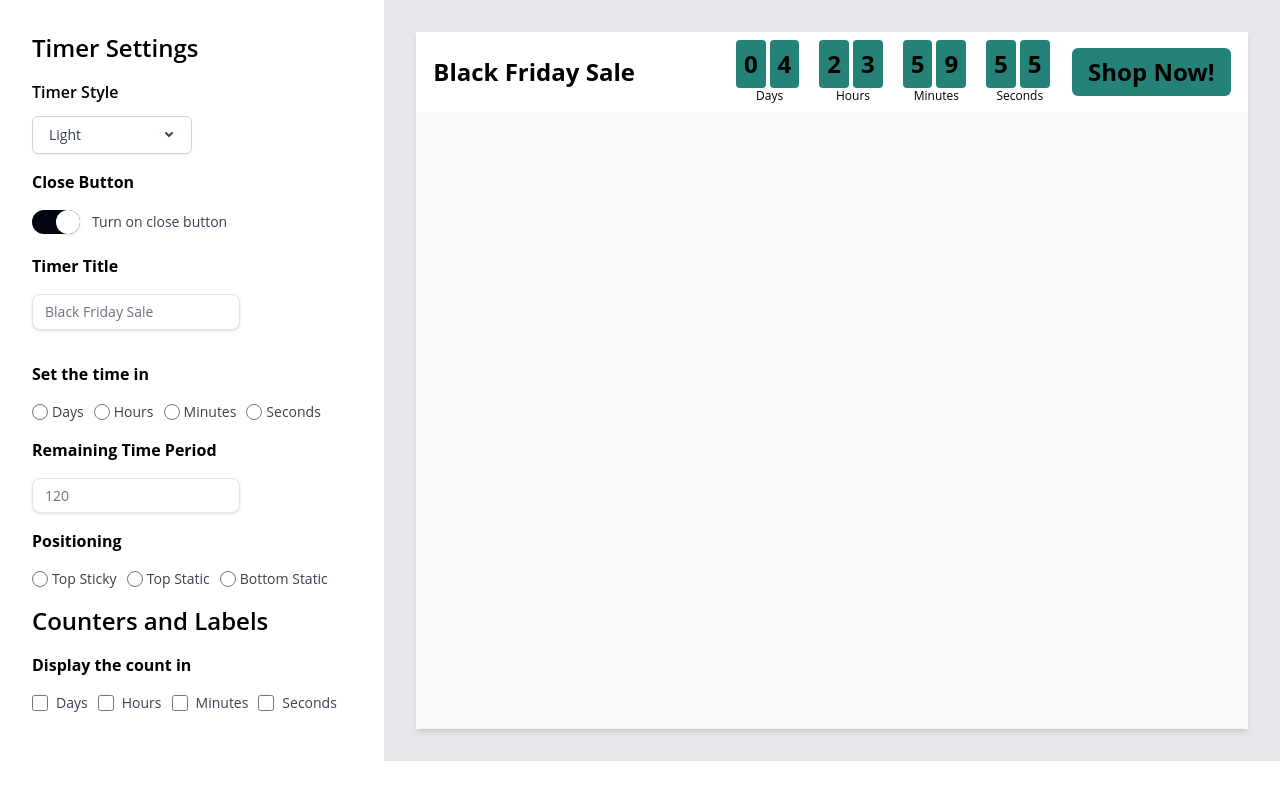
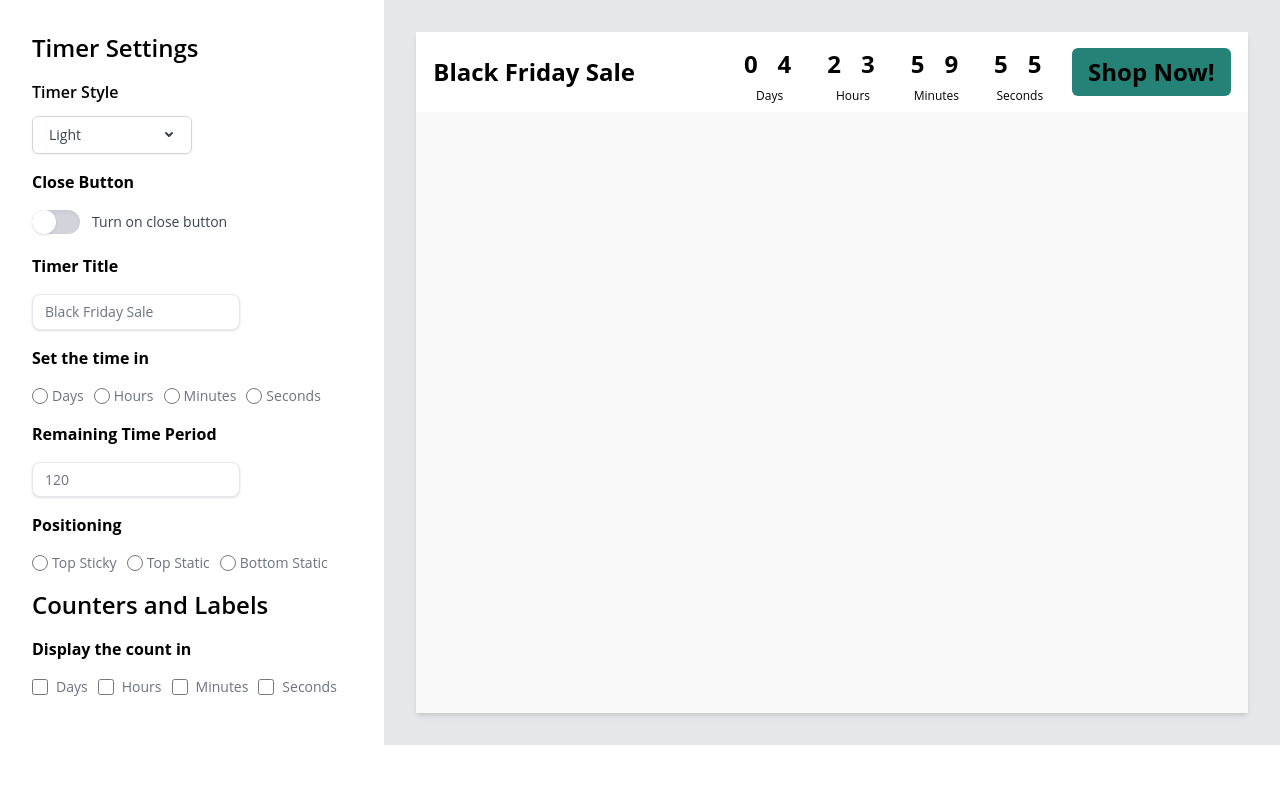
Before and after one commit to erenasiroglu/case-study, a React (Create React App) app: page / in a window 1280 px wide. Built offline with nearby package versions, Linux system fonts and the light colour scheme.

Commit message:
improved css

```diff
--- a/package.json
+++ b/package.json
@@ -3,6 +3,8 @@
   "version": "0.1.0",
   "private": true,
   "dependencies": {
+    "@emotion/react": "^11.11.4",
+    "@emotion/styled": "^11.11.5",
     "@testing-library/jest-dom": "^5.17.0",
     "@testing-library/react": "^13.4.0",
     "@testing-library/user-event": "^13.5.0",
--- a/src/components/checkbox/Checkbox.jsx
+++ b/src/components/checkbox/Checkbox.jsx
@@ -7,9 +7,9 @@ export const Checkbox = ({ label, checked, onChange }) => {
         type="checkbox"
         checked={checked}
         onChange={onChange}
-        className="form-checkbox h-4 w-4 text-blue-600"
+        className="form-checkbox h-4 w-4"
       />
-      <label className="ml-2 text-sm text-gray-700">{label}</label>
+      <label className="ml-2 text-sm text-gray-500">{label}</label>
     </div>
   );
 };
--- a/src/components/header/Header.jsx
+++ b/src/components/header/Header.jsx
@@ -18,6 +18,8 @@ export const Header = ({ selectedTheme, isCloseButtonOn, timerTitle }) => {
 
   let backgroundColor;
   let textColor;
+  let buttonColor;
+
   switch (selectedTheme) {
     case "Light":
       backgroundColor = "bg-white";
@@ -30,6 +32,7 @@ export const Header = ({ selectedTheme, isCloseButtonOn, timerTitle }) => {
     case "Colorful":
       backgroundColor = "bg-teal-700";
       textColor = "text-black";
+      buttonColor = "bg-[#9FCFCA]";
       break;
     default:
       backgroundColor = "bg-white";
@@ -41,9 +44,9 @@ export const Header = ({ selectedTheme, isCloseButtonOn, timerTitle }) => {
         className={`header w-full flex flex-row h-20 p-4 justify-around items-center ${backgroundColor}`}
       >
         <h1 className={`header-text text-2xl font-bold ${textColor}`}>{timerTitle}</h1>
-        <Timer />
+        <Timer selectedTheme={selectedTheme}/>
         <button
-          className={`bg-[#248277] px-4 py-2 rounded-md text-2xl font-bold  ${textColor}`}
+          className={`bg-[#248277] px-4 py-2 rounded-md text-2xl font-bold ${buttonColor} ${textColor}`}
           onClick={handleRedirect}
         >
           Shop Now!
--- a/src/components/radio-button/RadioButton.jsx
+++ b/src/components/radio-button/RadioButton.jsx
@@ -12,7 +12,7 @@ export const RadioButton = ({ id, name, value, checked, onChange, label }) => {
         onChange={onChange}
         className="form-radio h-4 w-4 bg-black transition duration-150 ease-in-out"
       />
-      <label htmlFor={id} className="ml-1 text-sm text-gray-700">{label}</label>
+      <label htmlFor={id} className="ml-1 text-sm text-gray-500">{label}</label>
     </div>
   );
 };
--- a/src/components/switch/Switch.jsx
+++ b/src/components/switch/Switch.jsx
@@ -1,7 +1,7 @@
 import React, { useState } from 'react';
 
 export const Switch = ({ onSwitchChange }) => {
-  const [isChecked, setIsChecked] = useState(true);
+  const [isChecked, setIsChecked] = useState(false);
 
   const toggleSwitch = () => {
     const newValue = !isChecked;
--- a/src/components/timer/Timer.jsx
+++ b/src/components/timer/Timer.jsx
@@ -1,7 +1,8 @@
 import React, { useState, useEffect } from "react";
 
 const Timer = ({
-  initialRemainingTime = 5 * 24 * 60 * 60
+  initialRemainingTime = 5 * 24 * 60 * 60,
+  selectedTheme,
 }) => {
   const [remainingTime, setRemainingTime] = useState(initialRemainingTime);
 
@@ -34,11 +35,26 @@ const Timer = ({
     }
   };
 
+  let textColor;
+  switch (selectedTheme) {
+    case "Light":
+      textColor = "text-black";
+      break;
+    case "Dark":
+      textColor = "text-white";
+      break;
+    case "Colorful":
+      textColor = "text-black";
+      break;
+    default:
+      textColor = "bg-white";
+  }
+
   const renderDigitGroups = (time, unit) => {
     const digits = formatTime(time, unit).toString().padStart(2, "0");
 
     return digits.split("").map((digit, index) => (
-      <div key={index} className="bg-[#248277] rounded p-2 text-black font-bold mr-1">
+      <div key={index} className={`bg-[#248277] rounded p-2 ${textColor} font-bold mr-1`}>
         {digit}
       </div>
     ));
@@ -50,28 +66,28 @@ const Timer = ({
         <div className="flex flex-row">
           {renderDigitGroups(remainingTime, "days")}
         </div>
-        <span className="text-xs">Days</span>
+        <span className={`text-xs ${textColor}`}>Days</span>
       </div>
       <div className="mt-2"></div>
       <div className="flex flex-col items-center text-2xl  mr-4">
         <div className="flex flex-row">
           {renderDigitGroups(remainingTime, "hours")}
         </div>
-        <span className="text-xs">Hours</span>
+        <span className={`text-xs ${textColor}`}>Hours</span>
       </div>
       <div className="mt-2"></div>
       <div className="flex flex-col items-center text-2xl  mr-4">
         <div className="flex flex-row">
           {renderDigitGroups(remainingTime, "minutes")}
         </div>
-        <span className="text-xs">Minutes</span>
+        <span className={`text-xs ${textColor}`}>Minutes</span>
       </div>
       <div className="mt-2"></div>
       <div className="flex flex-col items-center text-2xl  mr-4">
         <div className="flex flex-row">
           {renderDigitGroups(remainingTime, "seconds")}
         </div>
-        <span className="text-xs">Seconds</span>
+        <span className={`text-xs ${textColor}`}>Seconds</span>
       </div>
     </div>
   );
--- a/src/layouts/TimerSettings.jsx
+++ b/src/layouts/TimerSettings.jsx
@@ -48,7 +48,7 @@ export const TimerSettings = ({
         <b className="mr-2 text-base">Close Button</b>
       </div>
       <Switch onSwitchChange={handleSwitchChange} />
-      <div className="mb-4 flex flex-col">
+      <div className="flex flex-col">
         <b className="mb-4 mt-5 text-base">Timer Title</b>
         <Input
           placeholder="Enter Timer Title"
```
Also changed, not shown: 1 other file (tests, documents, lock files or other folders).
